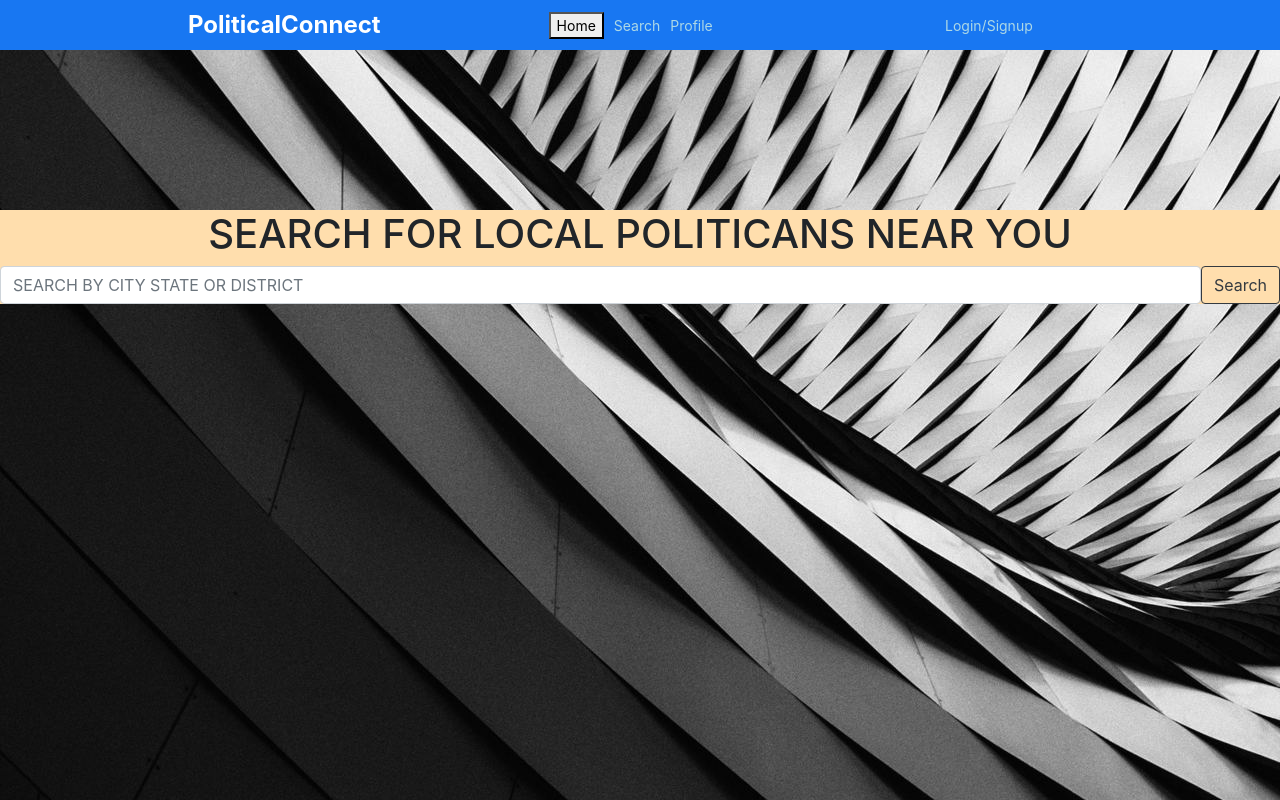
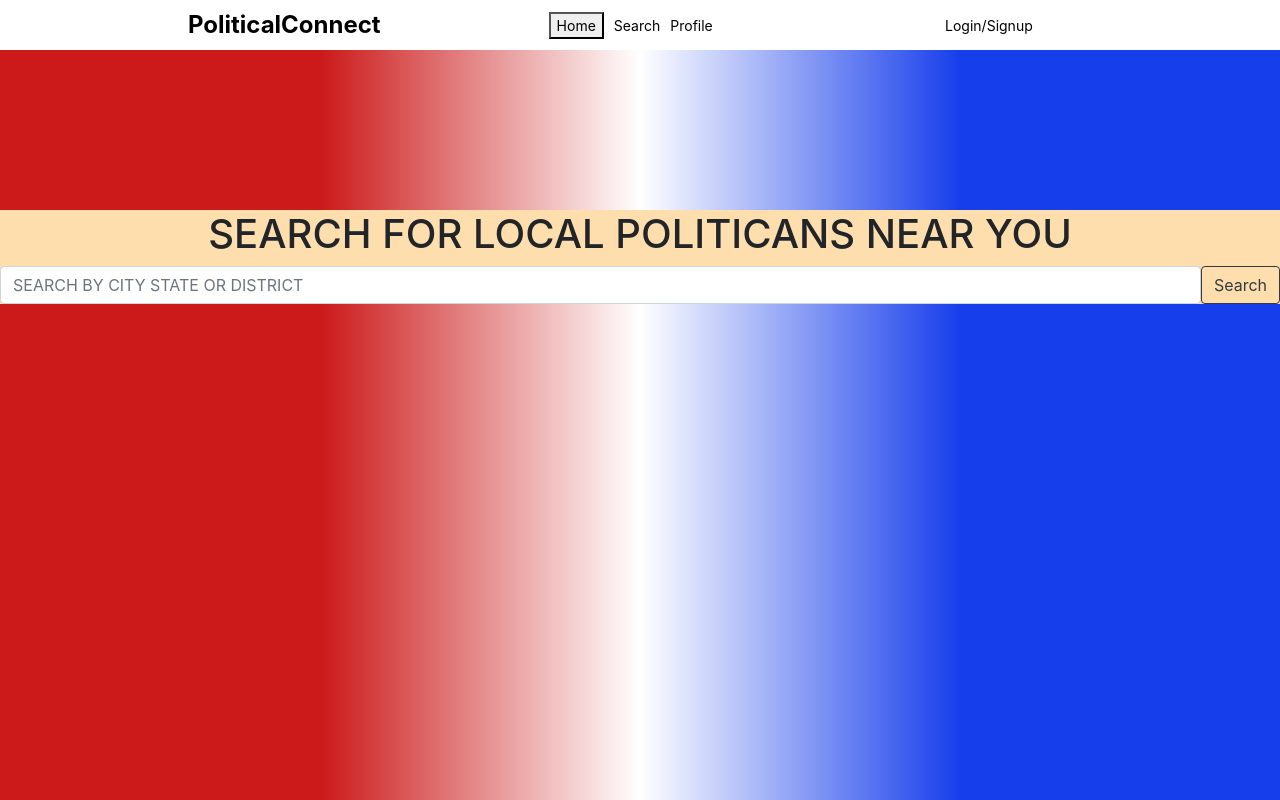
Before and after one commit to c529j466/Final-Project-Political-Social-Media, a React (Create React App) app in the folder client/: page /search in a window 1280 px wide. Built offline with nearby package versions, Linux system fonts and the light colour scheme.

Commit message:
added styling

```diff
--- a/client/src/App.css
+++ b/client/src/App.css
@@ -3,7 +3,8 @@
 }
 
 :root {
-  background-image: url(./cool-background.png);
+  background: linear-gradient(90deg, rgba(204,25,25,1) 25%, rgba(255,255,255,1) 50%, rgba(23,62,235,1) 75%);
+  /* background-image: url(./cool-background.png); */
 }
 
 .auth-form-container {
--- a/client/src/components/navbar/navbar.css
+++ b/client/src/components/navbar/navbar.css
@@ -1,12 +1,13 @@
 .topbarContainer {
     height: 50px;
     width: 100%;
-    background-color: #1877f2;
+    background-color: white;
     display: flex;
     align-items: center;
     position: sticky;
     top: 0;
     z-index: 999;
+
   }
 
   .topbarLeft {
@@ -17,12 +18,13 @@
     font-size: 24px;
     margin-left: 20px;
     font-weight: bold;
-    color: white;
+    color: black;
     cursor: pointer;
   }
 
   .topbarCenter {
     flex: 5;
+    color: black;
   }
 
   .searchbar {
@@ -60,6 +62,7 @@
     margin-right: 10px;
     font-size: 14px;
     cursor: pointer;
+    color: black;
   }
 
   .topbarIcons {
--- a/client/src/pages/SearchPage/search.css
+++ b/client/src/pages/SearchPage/search.css
@@ -1,5 +1,6 @@
 body {
-    background: url(../../cool-background.png);
+    background: linear-gradient(90deg, rgba(204,25,25,1) 25%, rgba(255,255,255,1) 50%, rgba(23,62,235,1) 75%);
+    /* background: url(../../cool-background.png); */
     margin: 0;
 }
 
--- a/client/src/pages/canidate-signup/candidate-signup.jsx
+++ b/client/src/pages/canidate-signup/candidate-signup.jsx
@@ -54,9 +54,9 @@ export default function CandidateSignup() {
       <Button variant="primary" type="submit">
         Sign Up
       </Button>
-      <Link to = "/Signin" className='button'><Button>Signin</Button></Link>
-      <Link to = "/Voter-Signup" className='button'><Button>Signup as a Voter</Button></Link>
     </Form>
+    <Link to = "/Signin" className='button'><Button>Signin</Button></Link>
+    <Link to = "/Voter-Signup" className='button'><Button>Signup as a Voter</Button></Link>
     </div>
     )
 }
--- a/client/src/pages/politicianProfile/poli.css
+++ b/client/src/pages/politicianProfile/poli.css
@@ -1,5 +1,6 @@
 body {
-    background: url(../../cool-background.png);
+    background: linear-gradient(90deg, rgba(204,25,25,1) 25%, rgba(255,255,255,1) 50%, rgba(23,62,235,1) 75%);
+    /* background: url(../../cool-background.png); */
     margin: 0;
 }
 
--- a/client/src/pages/signin/signin.jsx
+++ b/client/src/pages/signin/signin.jsx
@@ -29,9 +29,9 @@ export default function Signin(props) {
             <Button variant="primary" type="submit">
               Sign In
             </Button>
-            <Link to = "/Candidate-Signup" className='button'><Button>Signup as a Candidate</Button></Link>
-            <Link to = "/Voter-Signup" className='button'><Button>Signup as a Voter</Button></Link>
           </Form>
+          <Link to = "/Candidate-Signup" className='button'><Button>Signup as a Candidate</Button></Link>
+          <Link to = "/Voter-Signup" className='button'><Button>Signup as a Voter</Button></Link>
           </div>
           );
     }
--- a/client/src/pages/voter-signup/voter-signup.jsx
+++ b/client/src/pages/voter-signup/voter-signup.jsx
@@ -36,9 +36,9 @@ export default function VoterSignup () {
       <Button variant="primary" type="submit">
         Sign Up
       </Button>
-      <Link to = "/Signin" className='button'><Button>Signin</Button></Link>
-      <Link to = "/Candidate-Signup" className='button'><Button>Signup as a Candidate</Button></Link>
     </Form>
+    <Link to = "/Signin" className='button'><Button>Signin</Button></Link>
+    <Link to = "/Candidate-Signup" className='button'><Button>Signup as a Candidate</Button></Link>
     </div>
     )
 }
```
